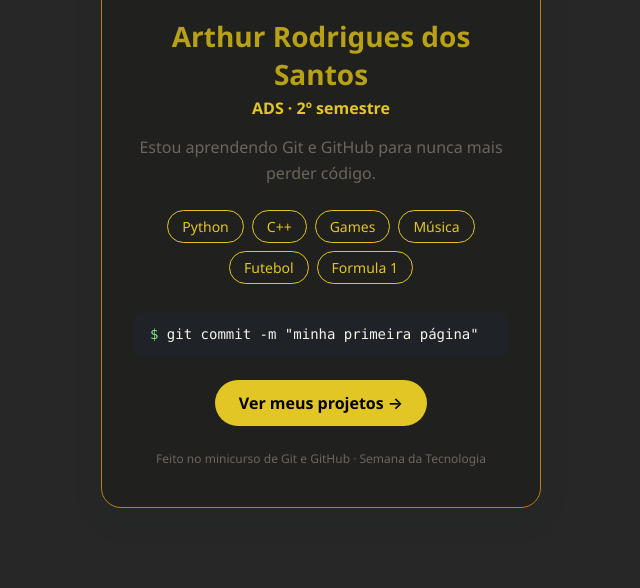
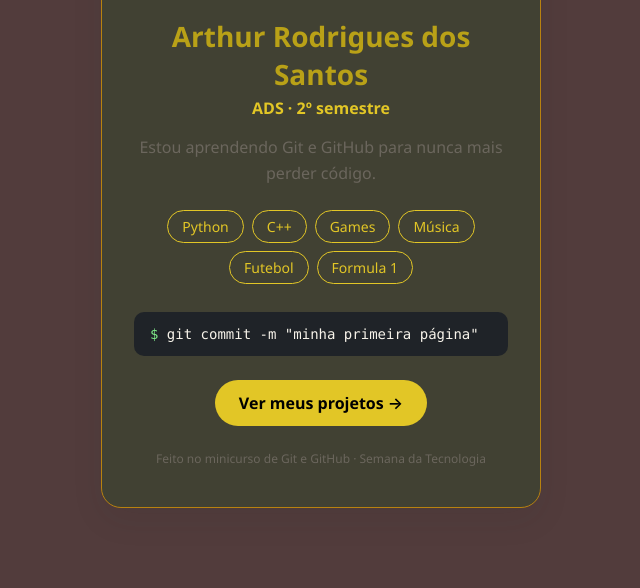
Before and after one commit to ArthurSantos1206/minicurso-git, a plain HTML site: page index.html in a window 1280 px wide. Shown: the part 212-800 px from the top of the page, without its empty margins (319-959 px from the left). Drawn offline with Linux system fonts and the light colour scheme.

Commit message:
Testa nova cor

```diff
--- a/index.html
+++ b/index.html
@@ -7,8 +7,8 @@
   <style>
     :root {
       --destaque: rgb(226, 198, 38);   /* troque esta cor! */
-      --fundo: #272727;
-      --cartao: #20201e;
+      --fundo: #523c3c;
+      --cartao: #414133;
       --texto: #1F2328;
       --suave: #6B665D;
     }
```
